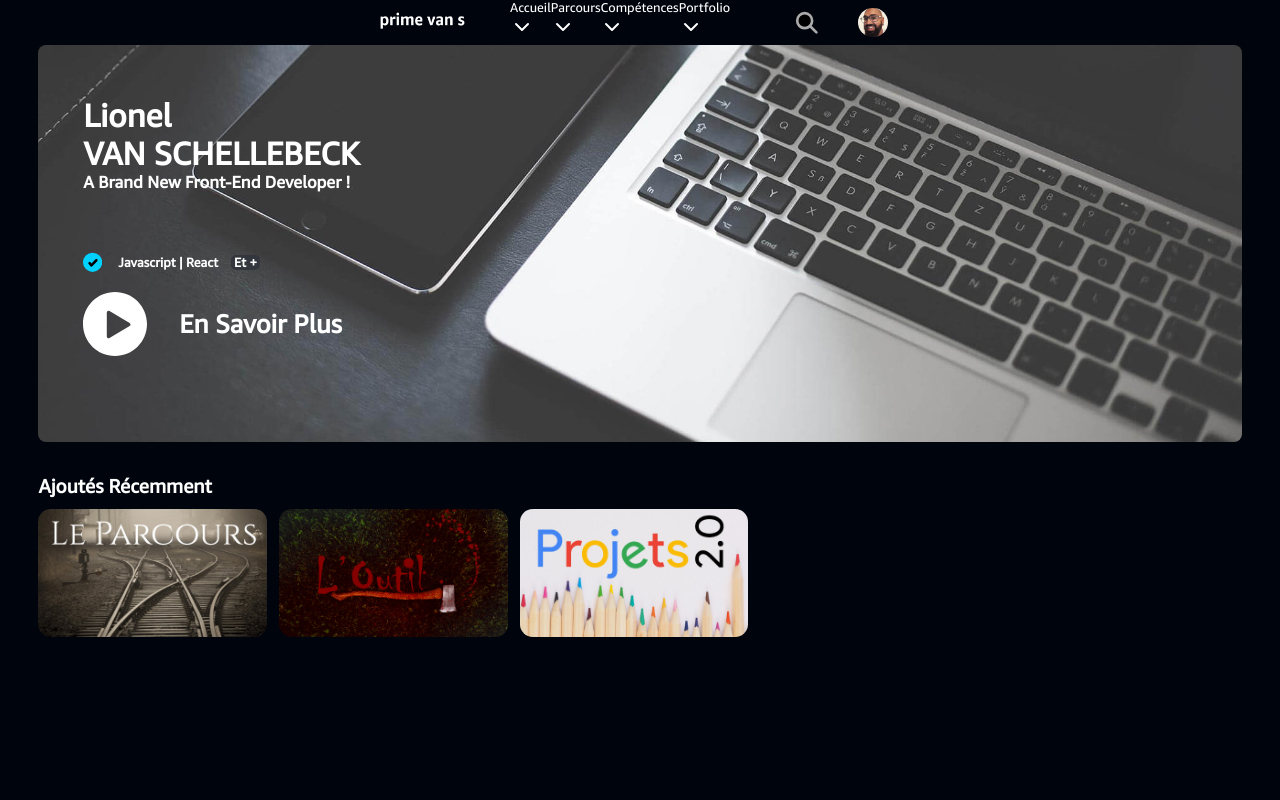
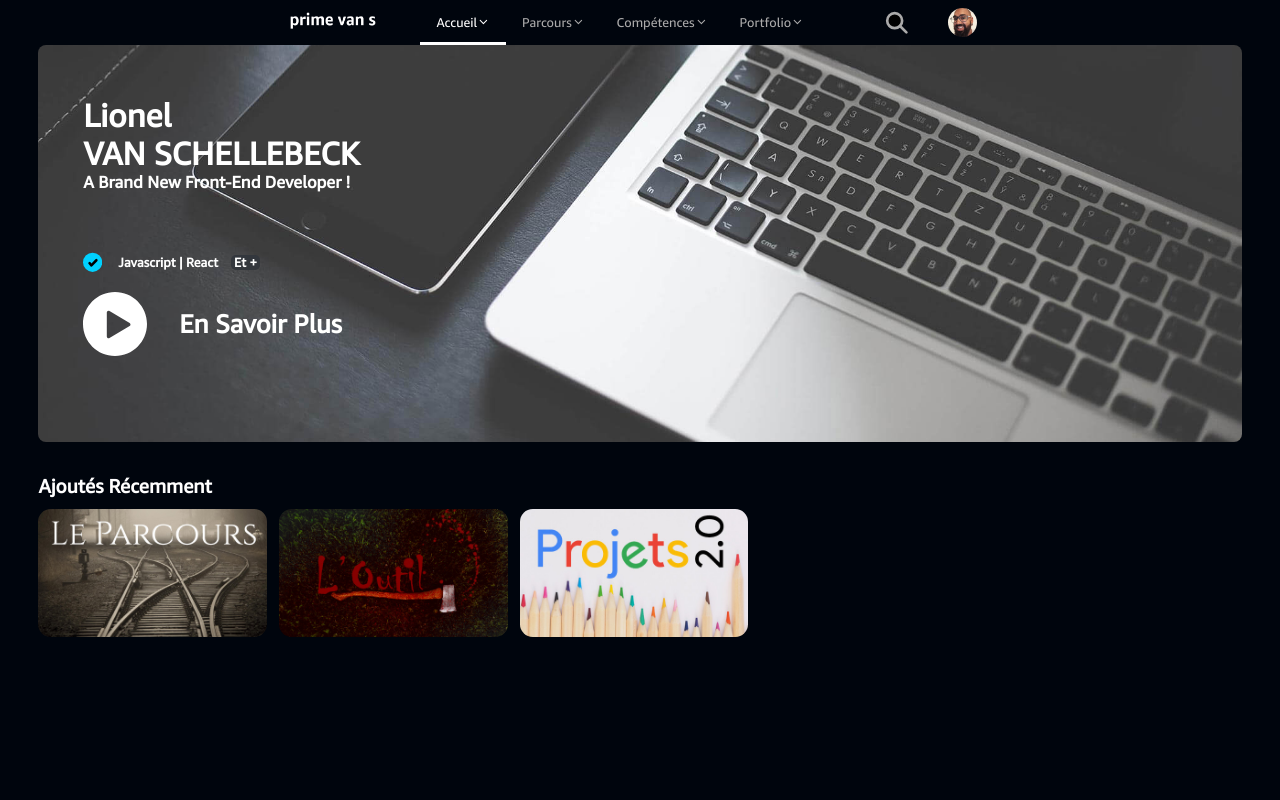
Before and after one commit to LionelVanS/amazing-prime-van-s, a Next.js app: page / in a window 1280 px wide. Shown: the top 800 px of the page. Built offline with nearby package versions, Linux system fonts and the light colour scheme.

Commit message:
adding style to component

```diff
--- a/src/components/Header/NavBar/NavBarItem/NavLink/NavLink.jsx
+++ b/src/components/Header/NavBar/NavBarItem/NavLink/NavLink.jsx
@@ -1,12 +1,15 @@
 import Link from 'next/link';
+import { colors } from '@/utils/style/colors';
 
 import { useRouter } from 'next/router';
 
 import ArrowIcon from '../../../../Icons/ArrowIcon';
+import styled from 'styled-components';
 
 export default function NavLink({ link }) {
    const router = useRouter();
    return (
+      <NavBarLinkDiv>
          <Link
             href={link.path}
             className={router.pathname == link.path ? 'active' : ''}
@@ -14,5 +17,47 @@ export default function NavLink({ link }) {
             {link.name}
             <ArrowIcon />
          </Link>
+      </NavBarLinkDiv>
    );
 }
+
+const NavBarLinkDiv = styled.div`
+   height: 100%;
+   line-height: 1px;
+   a {
+      height: inherit;
+      padding: 0 1rem;
+      display: flex;
+      align-items: center;
+      color: ${colors.text};
+      transition: color 150ms linear;
+      :hover {
+         color: white;
+      }
+      svg {
+         width: 1vw;
+         transition: transform 150ms ease-in-out;
+      }
+   }
+   :hover {
+      background-color: ${colors.lightGreyBackground};
+      box-shadow: inset 0 -1rem 1rem -1.5rem black;
+      svg {
+         transform: rotate(180deg);
+      }
+   }
+
+   .active {
+      color: #fff;
+      ::after {
+         content: '';
+         z-index: 3;
+         width: 100%;
+         height: 0.2vw;
+         position: absolute;
+         bottom: 0;
+         left: 0;
+         background-color: #fff;
+      }
+   }
+`;
```
Lines whose indentation alone changed are shown as unchanged.
